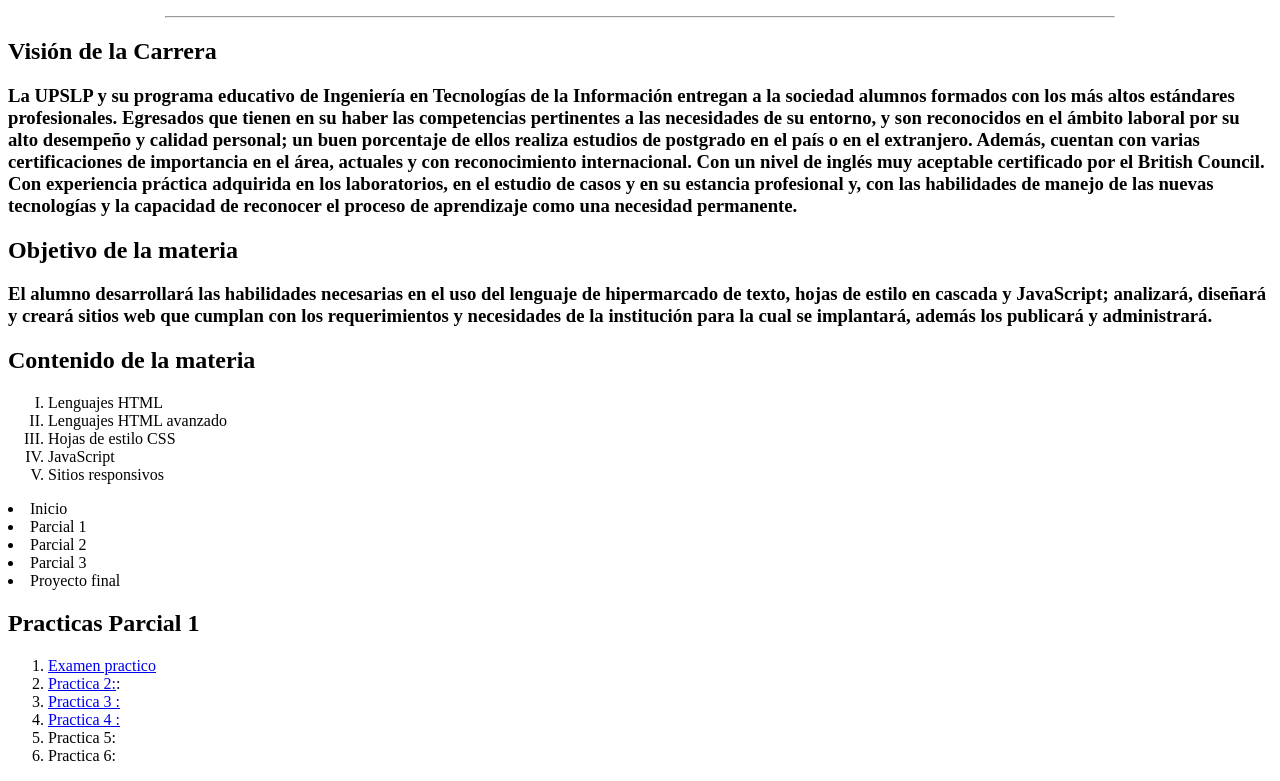
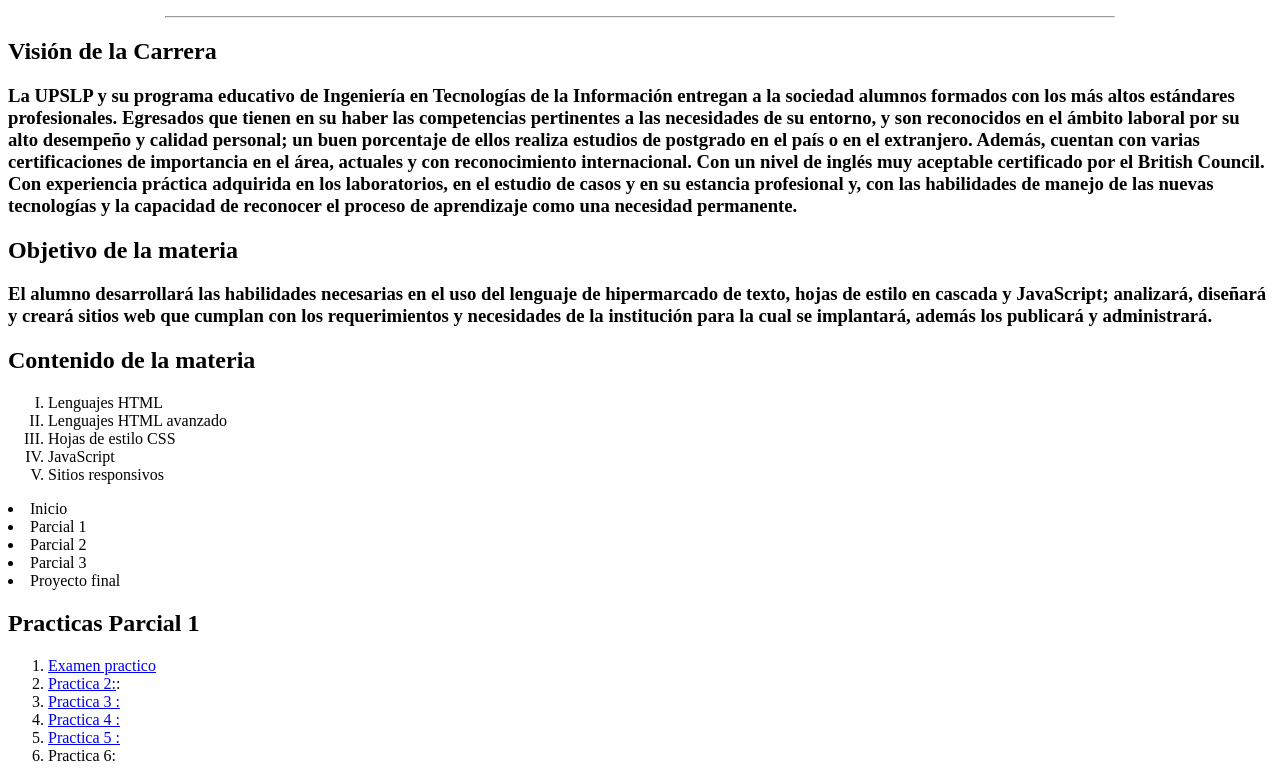
Before and after one commit to Alejandro11HG/Portafolio, a plain HTML site: page index.html in a window 1280 px wide. Shown: the part 541-1322 px from the top of the page. Drawn offline with Linux system fonts and the light colour scheme.

Commit message:
Update index.html

```diff
--- a/index.html
+++ b/index.html
@@ -68,7 +68,7 @@
         <li><a href="Practica_2_Tablas.html">Practica 2:</a>:</li>
         <li><a href="Practica 3.html">Practica 3 :</a></li>
         <li><a href="Formulario.html">Practica 4 :</a></li>
-        <li>Practica 5:</li>
+        <li><a href="Formulario_2.html">Practica 5 :</a></li>
         <li>Practica 6:</li>
      </ol>
 
```
